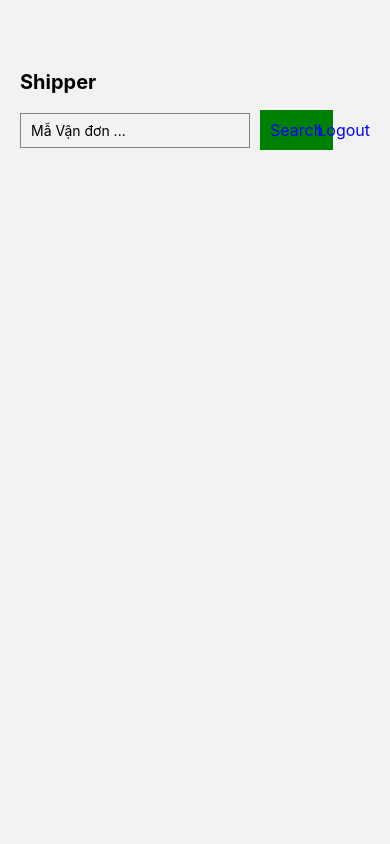
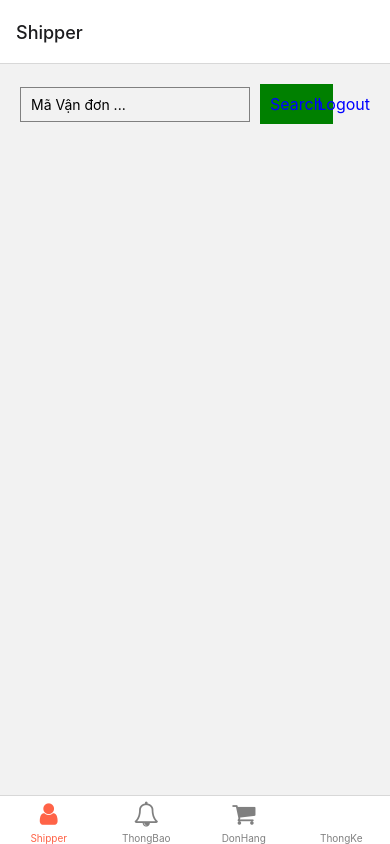
Before and after one commit to nin205ou/QuanLyGiaoHang_App, a React Native app in the folder app/GiaoHangApp/: screen /Shipper in a window 390 px wide. Built offline with nearby package versions, Linux system fonts and the light colour scheme.

Commit message:
Shipper.js

```diff
--- a/app/GiaoHangApp/components/screens/Shipper.js
+++ b/app/GiaoHangApp/components/screens/Shipper.js
@@ -1,28 +1,70 @@
-import * as React from 'react';
+import React from 'react';
 import { View, Text, TextInput, TouchableOpacity } from 'react-native';
-import { AntDesign } from '@expo/vector-icons';
+import FontAwesome from 'react-native-vector-icons/FontAwesome';
+import AntDesign from 'react-native-vector-icons/AntDesign';
 
+import { createBottomTabNavigator } from '@react-navigation/bottom-tabs';
 
-export default function Shipper({navigation}){
+import DonHang from './DonHang';
+import ThongBao from './ThongBao';
+import ThongKe from './ThongKe';
 
+const Tab = createBottomTabNavigator();
+
+const Shipper = ({ navigation }) => {
   const handleLogin = () => {
     navigation.navigate('Login');
   };
-  return(
-    <View style={{flex:1,alignItems:'center',justifyContent:'center'}}>
-        <Text style={{ position: 'absolute', top: 70, left: 20, fontSize: 20, fontWeight: 'bold', color: 'black' }}>Shipper</Text>
-        <View style={{ position: 'absolute', top: 110, left: 20, width: '66%' , flexDirection: 'row', alignItems: 'center'}}>
+
+  return (
+    <View style={{ flex: 1, alignItems: 'center', justifyContent: 'center' }}>
+      <View style={{ position: 'absolute', top: 20, left: 20, width: '66%' , flexDirection: 'row', alignItems: 'center'}}>
         <TextInput
           style={{ flex: 1, height: 35, borderColor: 'gray', borderWidth: 1, marginRight: 10, paddingLeft: 10 }}
-            placeholder="Mẫ Vận đơn ..."
+          placeholder="Mã Vận đơn ..."
         />
-          <TouchableOpacity onPress={() => alert("Chưa nhập nội dung !!!")} style={{ padding: 10,backgroundColor: 'green'  }}>
+        <TouchableOpacity onPress={() => alert("Chưa nhập nội dung !!!")} style={{ padding: 10, backgroundColor: 'green' }}>
           <Text style={{ fontSize: 16, color: 'blue' }}>Search</Text>
         </TouchableOpacity>
       </View>
-            <TouchableOpacity style={{ position: 'absolute', top: 120, right: 20, marginLeft: 5 }} onPress={handleLogin}>
+      <TouchableOpacity style={{ position: 'absolute', top: 30, right: 20, marginLeft: 5 }} onPress={handleLogin}>
         <Text style={{ fontSize: 16, color: 'blue' }}>Logout</Text>
       </TouchableOpacity>
     </View>
   );
 }
+
+const MainTabShipper = () => (
+  <Tab.Navigator
+    screenOptions={({ route }) => ({
+      tabBarIcon: ({ focused, color, size }) => {
+        let iconName;
+
+        if (route.name === 'Shipper') {
+          iconName = focused ? 'user' : 'user-o';
+          return <FontAwesome name={iconName} size={size} color={color} />;
+        }else if (route.name === 'ThongBao') {
+            iconName = focused ? 'bell' : 'bell-o';
+          return <FontAwesome name={iconName} size={size} color={color} />;
+        }  else if (route.name === 'ThongKe') {
+            iconName = focused ? 'stats-chart' : 'stats-chart-outline';
+
+          } else if (route.name === 'DonHang') {
+          iconName = focused ? 'shopping-cart' : 'shopping-cart';
+          return <FontAwesome name={iconName} size={size} color={color} />;
+        }
+      },
+    })}
+    tabBarOptions={{
+      activeTintColor: 'tomato',
+      inactiveTintColor: 'gray',
+    }}
+  >
+    <Tab.Screen name="Shipper" component={Shipper} />
+    <Tab.Screen name="ThongBao" component={ThongBao} />
+    <Tab.Screen name="DonHang" component={DonHang} />
+    <Tab.Screen name="ThongKe" component={ThongKe} />
+  </Tab.Navigator>
+);
+
+export default MainTabShipper;
```
Lines whose indentation alone changed are shown as unchanged.
